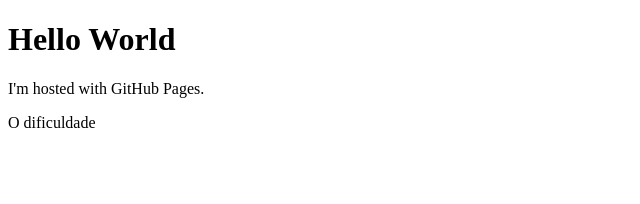
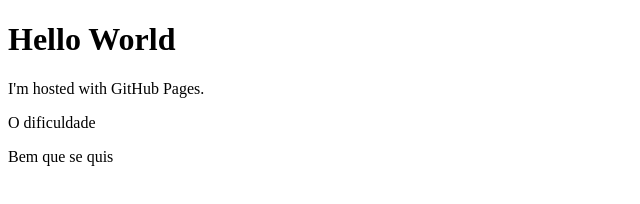
Before and after one commit to SRUS-IFBA/sirus-ifba.github.io, a plain HTML site: page index.html in a window 1280 px wide. Shown: the whole page, without its empty margins (0-640 px from the left). Drawn offline with Linux system fonts and the light colour scheme.

Commit message:
Novo teste

```diff
--- a/index.html
+++ b/index.html
@@ -4,5 +4,6 @@
 <h1>Hello World</h1>
 <p>I'm hosted with GitHub Pages.</p>
 <p>O dificuldade</p>
+<p>Bem que se quis</p>
 </body>
 </html>
```
